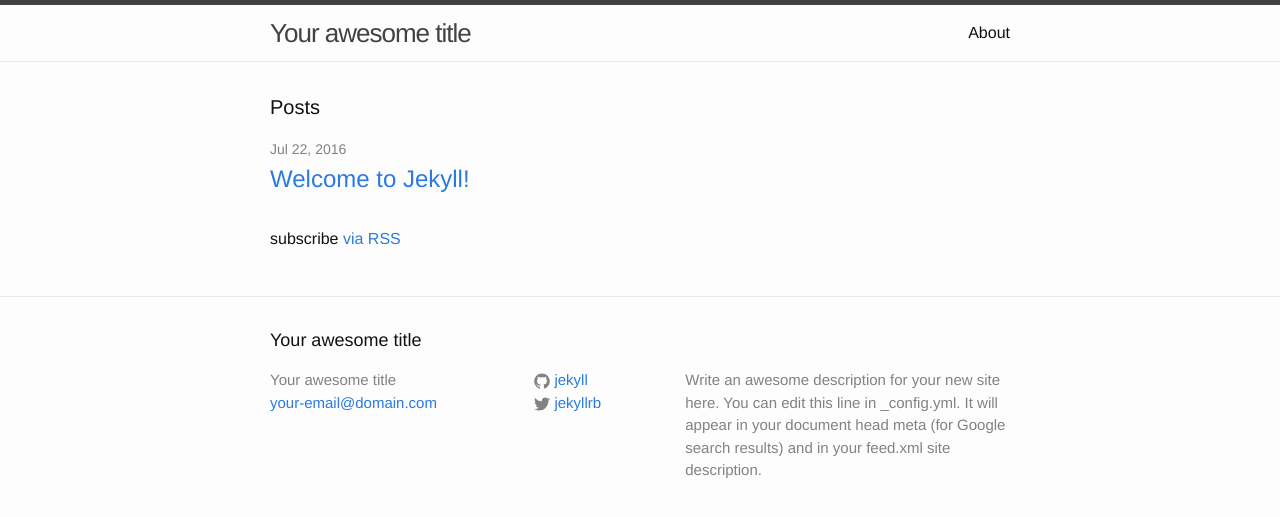
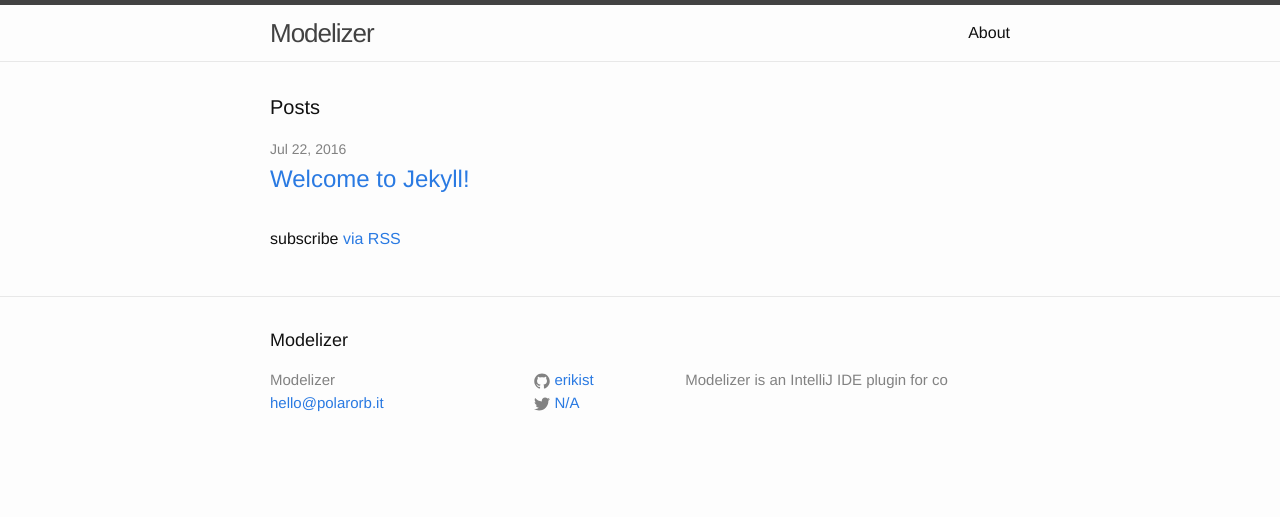
Before and after one commit to waffle-iron/Modelizer, a Jekyll site: the page built from index.html, in a window 1280 px wide. Shown: the top 517 px of the page. Built offline with Jekyll 4.4.1, drawn with Linux system fonts in a browser that asks for light colours.

Commit message:
Maybe this will work?

```diff
--- a/_config.yml
+++ b/_config.yml
@@ -6,16 +6,14 @@
 # 'jekyll serve'. If you change this file, please restart the server process.
 
 # Site settings
-title: Your awesome title
-email: your-email@domain.com
+title: Modelizer
+email: hello@polarorb.it
 description: > # this means to ignore newlines until "baseurl:"
-  Write an awesome description for your new site here. You can edit this
-  line in _config.yml. It will appear in your document head meta (for
-  Google search results) and in your feed.xml site description.
+  Modelizer is an IntelliJ IDE plugin for co
 baseurl: "" # the subpath of your site, e.g. /blog
-url: "http://yourdomain.com" # the base hostname & protocol for your site
-twitter_username: jekyllrb
-github_username:  jekyll
+url: "http://polarorb.it" # the base hostname & protocol for your site
+twitter_username: N/A
+github_username:  erikist
 
 # Build settings
 markdown: kramdown
```
